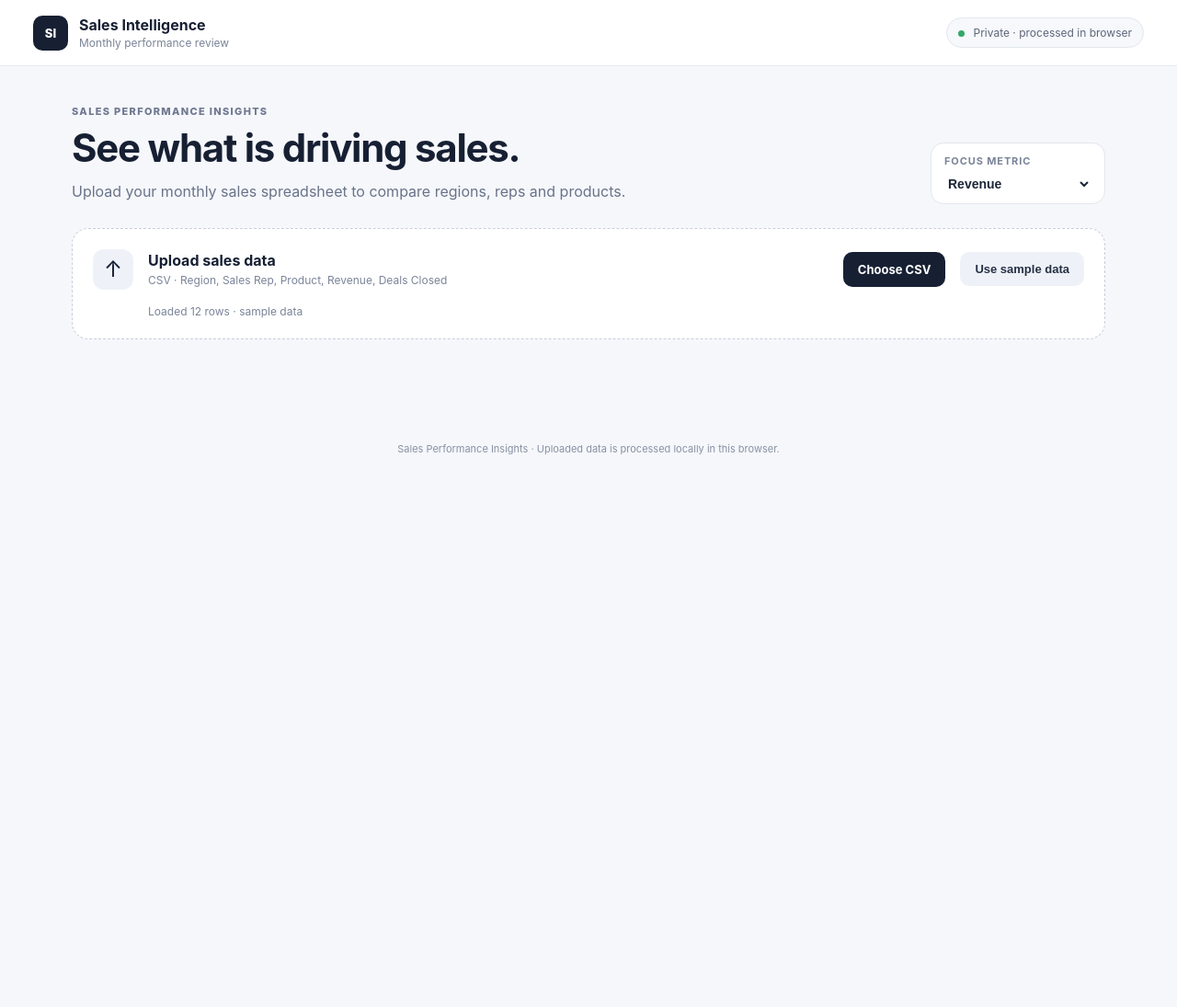
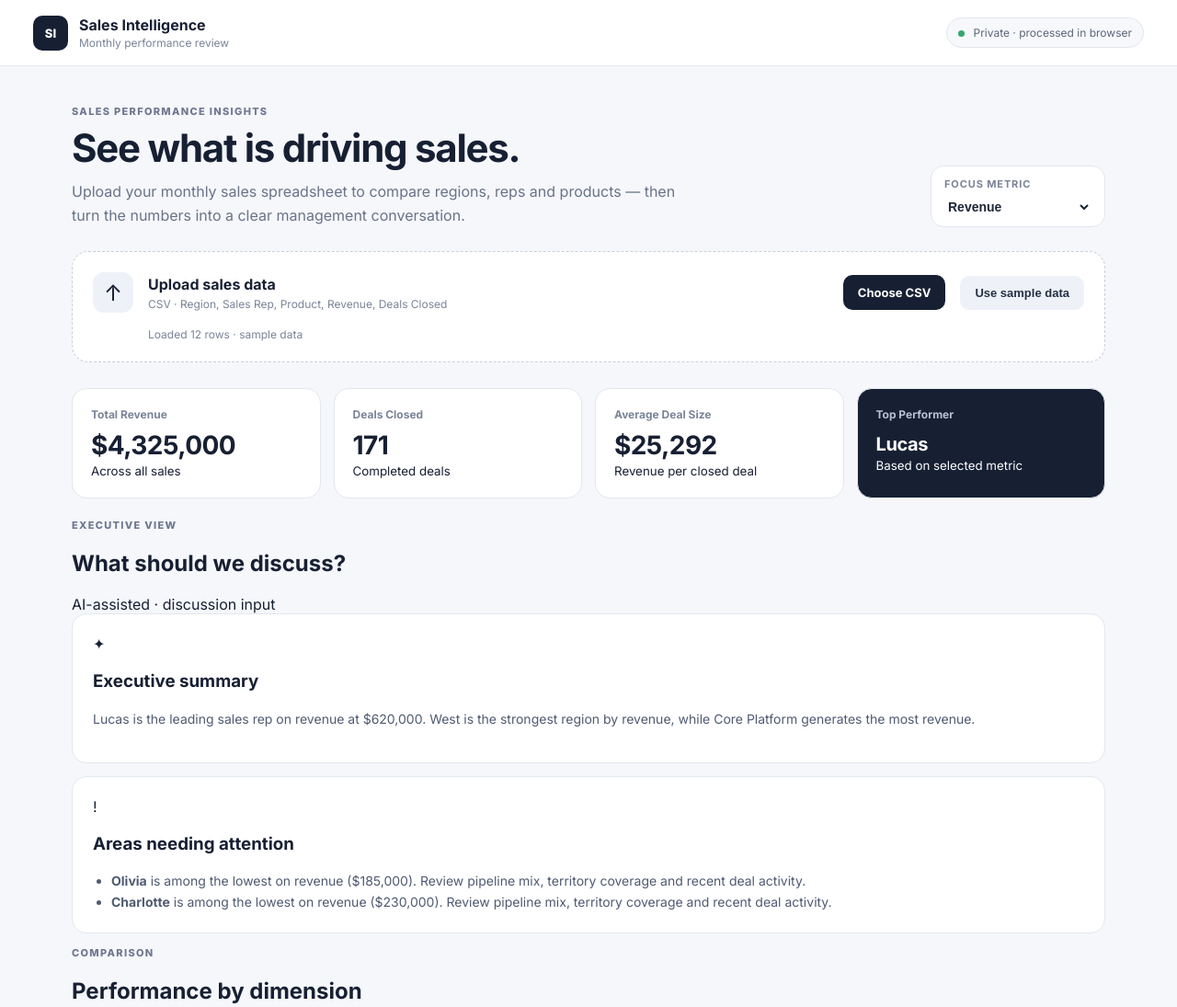
Before and after one commit to megaFredrik/Sales-Performance-Insights, a plain HTML site: page index.html in a window 1280 px wide. Shown: the top 1095 px of the page at 92% size. Before the commit the page ends 800 px from the top, so only its background shows below. Drawn offline with nearby package versions, Linux system fonts and the light colour scheme.

Commit message:
Improve dashboard visual hierarchy and charts

```diff
--- a/index.html
+++ b/index.html
@@ -4,32 +4,26 @@
   <meta charset="UTF-8" />
   <meta name="viewport" content="width=device-width, initial-scale=1.0" />
   <title>Sales Performance Insights</title>
+  <link rel="preconnect" href="https://fonts.googleapis.com">
+  <link rel="preconnect" href="https://fonts.gstatic.com" crossorigin>
+  <link href="https://fonts.googleapis.com/css2?family=Inter:wght@400;500;600;700;800&display=swap" rel="stylesheet">
   <link rel="stylesheet" href="styles.css" />
+  <script src="https://cdn.jsdelivr.net/npm/papaparse@5.4.3/papaparse.min.js"></script>
+  <script src="https://cdn.jsdelivr.net/npm/chart.js@4.4.4/dist/chart.umd.min.js"></script>
 </head>
 <body>
-  <header class="topbar">
-    <div class="brand"><div class="brand-mark">SI</div><div><strong>Sales Intelligence</strong><span>Monthly performance review</span></div></div>
-    <div class="privacy-pill"><span class="dot"></span> Private · processed in browser</div>
-  </header>
-  <main class="container">
-    <section class="hero">
-      <div><p class="eyebrow">SALES PERFORMANCE INSIGHTS</p><h1>See what is driving sales.</h1><p class="hero-copy">Upload your monthly sales spreadsheet to compare regions, reps and products.</p></div>
-      <div class="metric-control"><label for="metricSelect">Focus metric</label><select id="metricSelect"><option value="revenue">Revenue</option><option value="deals">Deals Closed</option><option value="avgDeal">Average Deal Size</option></select></div>
-    </section>
-    <section class="upload-card">
-      <div class="upload-icon">↑</div><div><h2>Upload sales data</h2><p>CSV · Region, Sales Rep, Product, Revenue, Deals Closed</p></div>
-      <label class="button primary" for="fileInput">Choose CSV</label><input id="fileInput" type="file" accept=".csv,text/csv" hidden />
-      <button class="button secondary" id="sampleBtn">Use sample data</button>
-      <p class="file-status" id="fileStatus">No file loaded yet</p>
-    </section>
-    <section id="dashboard" class="hidden">
-      <div class="kpi-grid"><article class="kpi"><span>Total Revenue</span><strong id="totalRevenue">—</strong></article><article class="kpi"><span>Deals Closed</span><strong id="totalDeals">—</strong></article><article class="kpi"><span>Average Deal Size</span><strong id="avgDealSize">—</strong></article><article class="kpi accent"><span>Top Performer</span><strong id="topPerformer">—</strong></article></div>
-      <section class="summary-card"><p class="eyebrow">EXECUTIVE SUMMARY</p><p id="executiveSummary">Your summary will appear here after data is loaded.</p></section>
-      <section class="attention-card"><p class="eyebrow">AREAS NEEDING ATTENTION</p><ul id="attentionList"><li>Insights will appear after data is loaded.</li></ul></section>
-      <section class="tables-grid"><div class="table-card"><h2>By Region</h2><table id="regionTable"></table></div><div class="table-card"><h2>By Sales Rep</h2><table id="repTable"></table></div><div class="table-card"><h2>By Product</h2><table id="productTable"></table></div></section>
-    </section>
-  </main>
-  <footer>Sales Performance Insights · Uploaded data is processed locally in this browser.</footer>
-  <script src="app.js"></script>
-</body>
-</html>
+<header class="topbar"><div class="brand"><div class="brand-mark">SI</div><div><strong>Sales Intelligence</strong><span>Monthly performance review</span></div></div><div class="privacy-pill"><span class="dot"></span> Private · processed in browser</div></header>
+<main class="container">
+<section class="hero"><div><p class="eyebrow">SALES PERFORMANCE INSIGHTS</p><h1>See what is driving sales.</h1><p class="hero-copy">Upload your monthly sales spreadsheet to compare regions, reps and products — then turn the numbers into a clear management conversation.</p></div><div class="metric-control"><label for="metricSelect">Focus metric</label><select id="metricSelect"><option value="revenue">Revenue</option><option value="deals">Deals Closed</option><option value="avgDeal">Average Deal Size</option></select></div></section>
+<section class="upload-card"><div class="upload-icon">↑</div><div><h2>Upload sales data</h2><p>CSV · Region, Sales Rep, Product, Revenue, Deals Closed</p></div><label class="button primary" for="fileInput">Choose CSV</label><input id="fileInput" type="file" accept=".csv,text/csv" hidden><button class="button secondary" id="sampleBtn">Use sample data</button><p class="file-status" id="fileStatus">Sample data loaded</p></section>
+<section id="dashboard" class="hidden">
+<div class="kpi-grid"><article class="kpi"><span>Total Revenue</span><strong id="totalRevenue">—</strong><small>Across all sales</small></article><article class="kpi"><span>Deals Closed</span><strong id="totalDeals">—</strong><small>Completed deals</small></article><article class="kpi"><span>Average Deal Size</span><strong id="avgDealSize">—</strong><small>Revenue per closed deal</small></article><article class="kpi accent"><span>Top Performer</span><strong id="topPerformer">—</strong><small>Based on selected metric</small></article></div>
+<div class="section-heading"><div><p class="eyebrow">EXECUTIVE VIEW</p><h2>What should we discuss?</h2></div><span class="advisory">AI-assisted · discussion input</span></div>
+<section class="insight-grid"><article class="summary-card"><div class="card-title"><span class="spark">✦</span><h3>Executive summary</h3></div><p id="executiveSummary">Your summary will appear here.</p></article><article class="attention-card"><div class="card-title"><span class="warning">!</span><h3>Areas needing attention</h3></div><ul id="attentionList"><li>Insights will appear after data is loaded.</li></ul></article></section>
+<div class="section-heading compact"><div><p class="eyebrow">COMPARISON</p><h2>Performance by dimension</h2></div></div>
+<section class="charts-grid"><article class="chart-card"><div class="chart-header"><h3>Regions</h3><span>Selected metric</span></div><div class="chart-wrap"><canvas id="regionChart"></canvas></div></article><article class="chart-card"><div class="chart-header"><h3>Sales reps</h3><span>Selected metric</span></div><div class="chart-wrap"><canvas id="repChart"></canvas></div></article><article class="chart-card"><div class="chart-header"><h3>Products</h3><span>Selected metric</span></div><div class="chart-wrap"><canvas id="productChart"></canvas></div></article></section>
+<div class="section-heading compact"><div><p class="eyebrow">DETAIL</p><h2>Performance scorecard</h2></div></div>
+<section class="table-card"><div class="table-tabs"><button class="tab active" data-table="regionTable">Regions</button><button class="tab" data-table="repTable">Sales reps</button><button class="tab" data-table="productTable">Products</button></div><div class="table-scroll"><table id="regionTable" class="data-table active-table"></table><table id="repTable" class="data-table"></table><table id="productTable" class="data-table"></table></div></section>
+<p class="disclaimer">Recommendations are generated from the uploaded numbers and are intended as input for discussion, not final decisions.</p>
+</section></main><footer>Sales Performance Insights · Uploaded data is processed locally in this browser.</footer><script src="app.js"></script>
+</body></html>
```
